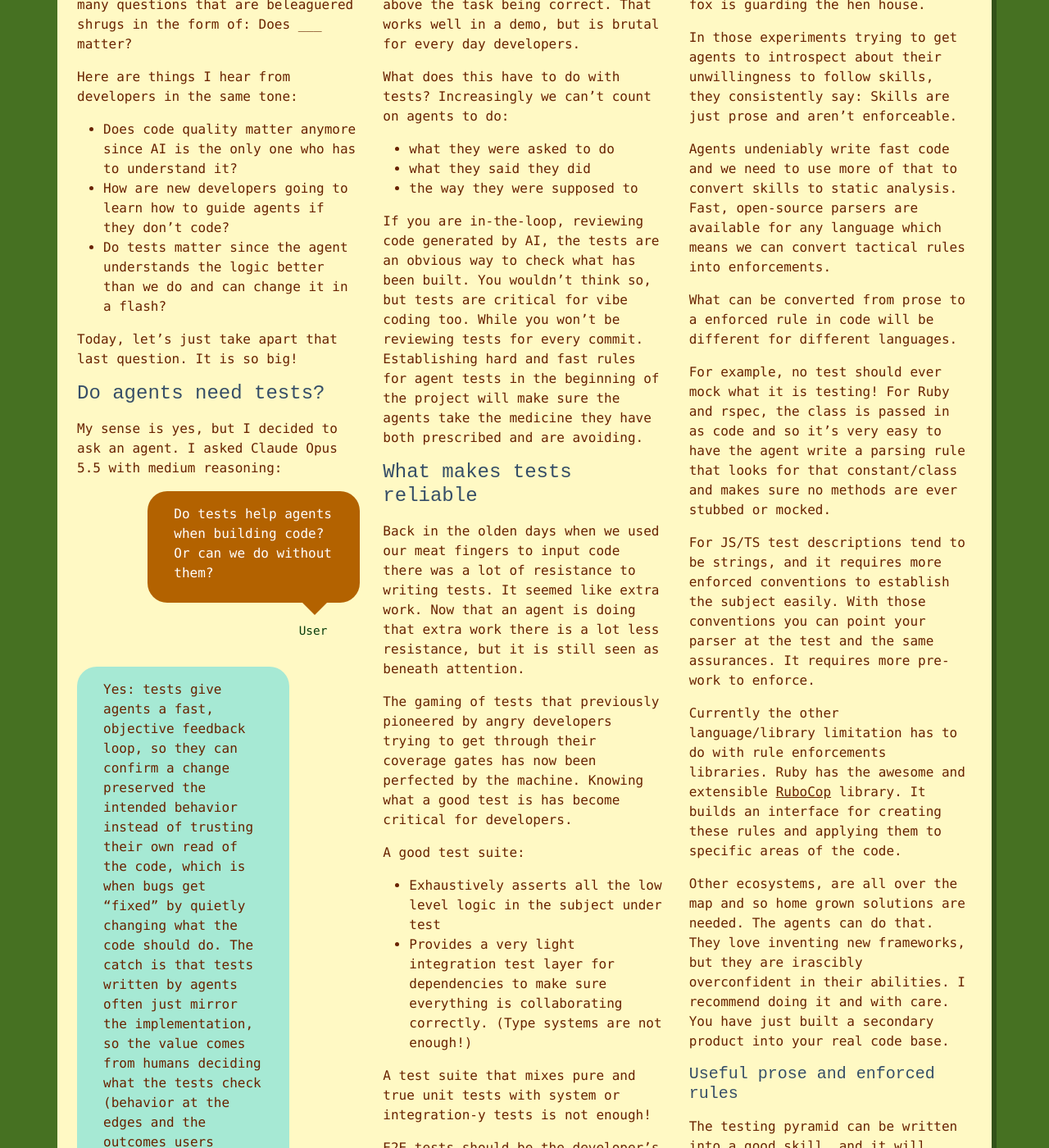
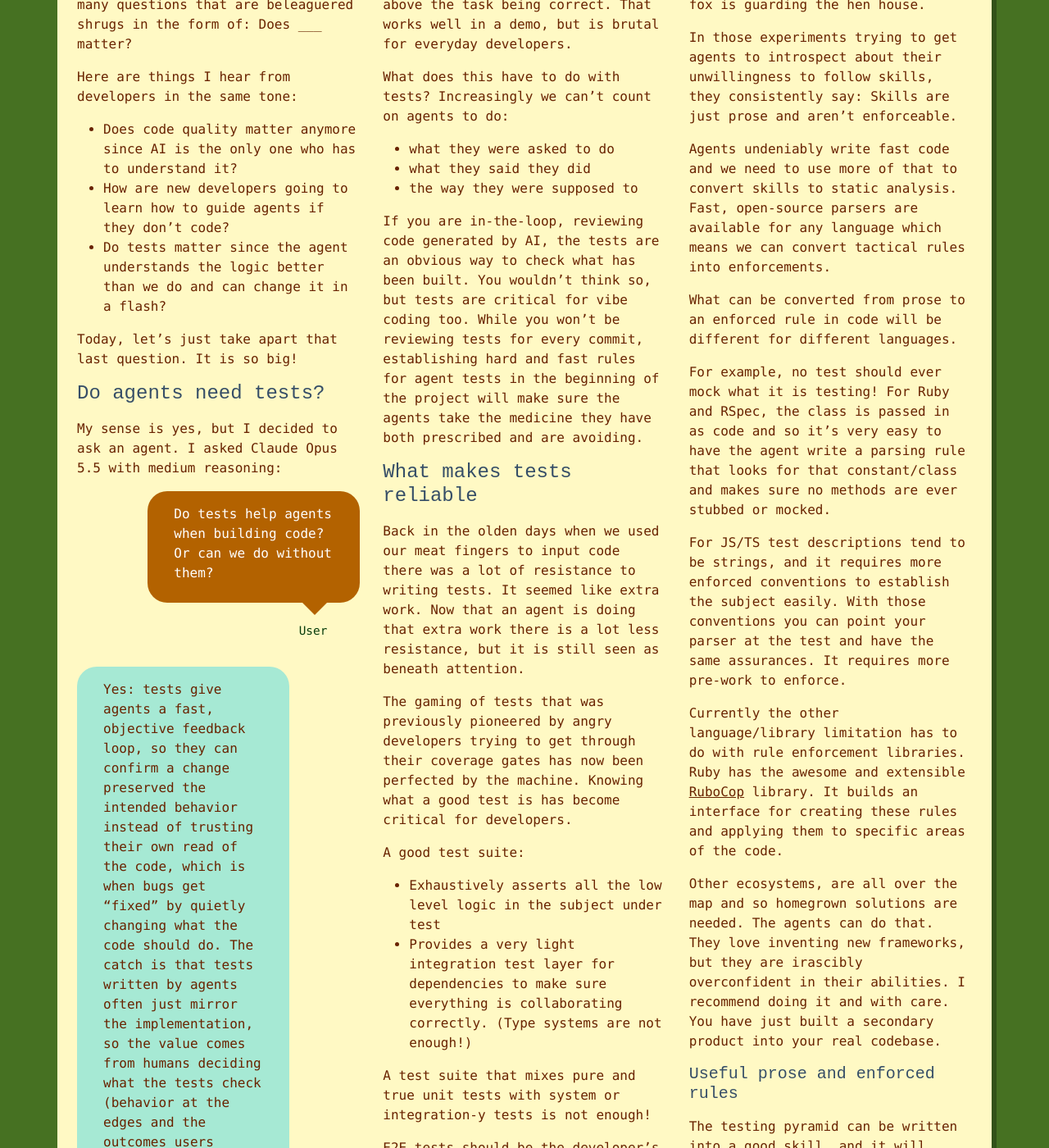
Before and after one commit to baccigalupi/coding-with-ai.github.io, a Jekyll site: the page built from _posts/2026-09-30-do-tests-even-matter.md, in a window 1280 px wide and 1400 px high, scrolled down 561 px. Shown: the whole window at 82% size. Built offline with Jekyll 4.4.1, drawn with Linux system fonts in a browser that asks for light colours; some web fonts are replaced; some of the changed text lies outside the part shown.

Commit message:
Last round of edits

```diff
--- a/_posts/2026-09-30-do-tests-even-matter.md
+++ b/_posts/2026-09-30-do-tests-even-matter.md
@@ -56,7 +56,7 @@ Here is why ...
 
 When we ask an agent to do a task *and* it reports that it completed the task, ideally we wouldn't need to confirm that. But we do! Models getting smarter hasn't created greater compliance with rules and goals. [It's not true](https://openai.com/index/detecting-and-reducing-scheming-in-ai-models/).
 
-Early on I did some experiments talking to agents about their failures. It takes about six rounds of pandering apology before they are willing to talk about their 'habits', which is to say their model training. Training has incentivized completion of a task above the task being correct. That works well in a demo, but is brutal for every day developers.
+Early on I did some experiments talking to agents about their failures. It takes about six rounds of pandering apology before they are willing to talk about their 'habits', which is to say their model training. Training has incentivized completion of a task above the task being correct. That works well in a demo, but is brutal for everyday developers.
 
 What does this have to do with tests? Increasingly we can't count on agents to do:
 
@@ -64,13 +64,13 @@ What does this have to do with tests? Increasingly we can't count on agents to d
 - what they said they did
 - the way they were supposed to
 
-If you are in-the-loop, reviewing code generated by AI, the tests are an obvious way to check what has been built. You wouldn't think so, but tests are critical for vibe coding too. While you won't be reviewing tests for every commit. Establishing hard and fast rules for agent tests in the beginning of the project will make sure the agents take the medicine they have both prescribed and are avoiding.
+If you are in-the-loop, reviewing code generated by AI, the tests are an obvious way to check what has been built. You wouldn't think so, but tests are critical for vibe coding too. While you won't be reviewing tests for every commit, establishing hard and fast rules for agent tests in the beginning of the project will make sure the agents take the medicine they have both prescribed and are avoiding.
 
 ## What makes tests reliable
 
 Back in the olden days when we used our meat fingers to input code there was a lot of resistance to writing tests. It seemed like extra work. Now that an agent is doing that extra work there is a lot less resistance, but it is still seen as beneath attention.
 
-The gaming of tests that previously pioneered by angry developers trying to get through their coverage gates has now been perfected by the machine. Knowing what a good test is has become critical for developers.
+The gaming of tests that was previously pioneered by angry developers trying to get through their coverage gates has now been perfected by the machine. Knowing what a good test is has become critical for developers.
 
 A good test suite:
 - Exhaustively asserts all the low level logic in the subject under test
@@ -100,15 +100,15 @@ In those experiments trying to get agents to introspect about their unwillingnes
 
 Agents undeniably write fast code and we need to use more of that to convert skills to static analysis. Fast, open-source parsers are available for any language which means we can convert tactical rules into enforcements.
 
-What can be converted from prose to a enforced rule in code will be different for different languages.
+What can be converted from prose to an enforced rule in code will be different for different languages.
 
-For example, no test should ever mock what it is testing! For Ruby and rspec, the class is passed in as code and so it's very easy to have the agent write a parsing rule that looks for that constant/class and makes sure no methods are ever stubbed or mocked.
+For example, no test should ever mock what it is testing! For Ruby and RSpec, the class is passed in as code and so it's very easy to have the agent write a parsing rule that looks for that constant/class and makes sure no methods are ever stubbed or mocked.
 
-For JS/TS test descriptions tend to be strings, and it requires more enforced conventions to establish the subject easily. With those conventions you can point your parser at the test and the same assurances. It requires more pre-work to enforce.
+For JS/TS test descriptions tend to be strings, and it requires more enforced conventions to establish the subject easily. With those conventions you can point your parser at the test and have the same assurances. It requires more pre-work to enforce.
 
-Currently the other language/library limitation has to do with rule enforcements libraries. Ruby has the awesome and extensible [RuboCop](https://rubocop.org/) library. It builds an interface for creating these rules and applying them to specific areas of the code.
+Currently the other language/library limitation has to do with rule enforcement libraries. Ruby has the awesome and extensible [RuboCop](https://rubocop.org/) library. It builds an interface for creating these rules and applying them to specific areas of the code.
 
-Other ecosystems, are all over the map and so home grown solutions are needed. The agents can do that. They love inventing new frameworks, but they are irascibly overconfident in their abilities. I recommend doing it and with care. You have just built a secondary product into your real code base.
+Other ecosystems, are all over the map and so homegrown solutions are needed. The agents can do that. They love inventing new frameworks, but they are irascibly overconfident in their abilities. I recommend doing it and with care. You have just built a secondary product into your real codebase.
 
 ### Useful prose and enforced rules
 
@@ -135,7 +135,7 @@ Convert everything you can to parsed and scripted guard rules:
 
 ### Supervision
 
-Because agents are using their increased smarts to be better at gaming the system, adversarial supervision systems can enforce the soft skills. The greater the supervision, the greater the quality. Unfortunately, the cost is the literal token cost, plus the slower development time. I'm planning to write separately about supervision systems, but it spans the gamut: home grown calls to review code vs. huge agent systems like [Gastown](https://github.com/gastownhall/gastown).
+Because agents are using their increased smarts to be better at gaming the system, adversarial supervision systems can enforce the soft skills. The greater the supervision, the greater the quality. Unfortunately, the cost is the literal token cost, plus the slower development time. I'm planning to write separately about supervision systems, but it spans the gamut: homegrown calls to review code vs. huge agent systems like [Gastown](https://github.com/gastownhall/gastown).
 
 ## Summing it up
 
```
Also changed, not shown: other parts of _posts/2026-09-30-do-tests-even-matter.md (+3 -3 lines).
